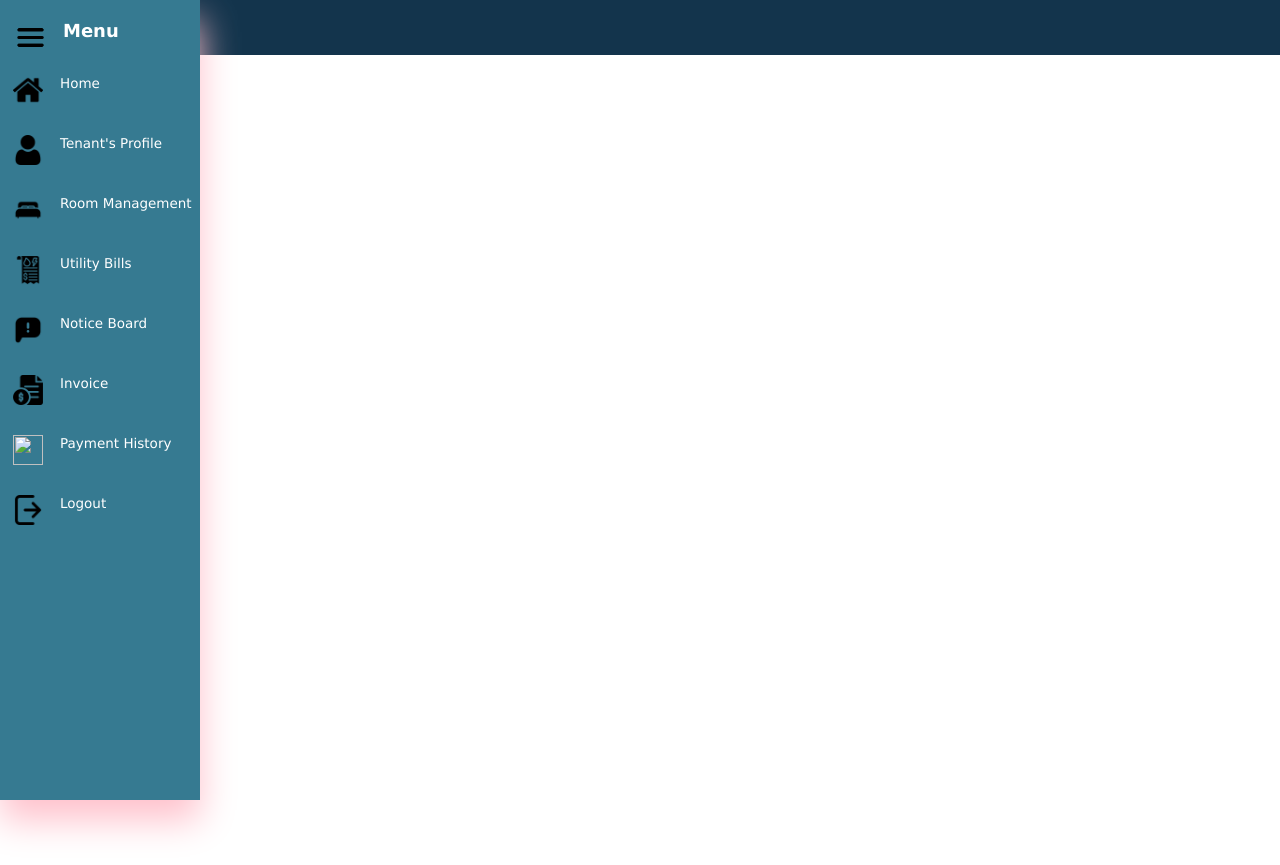
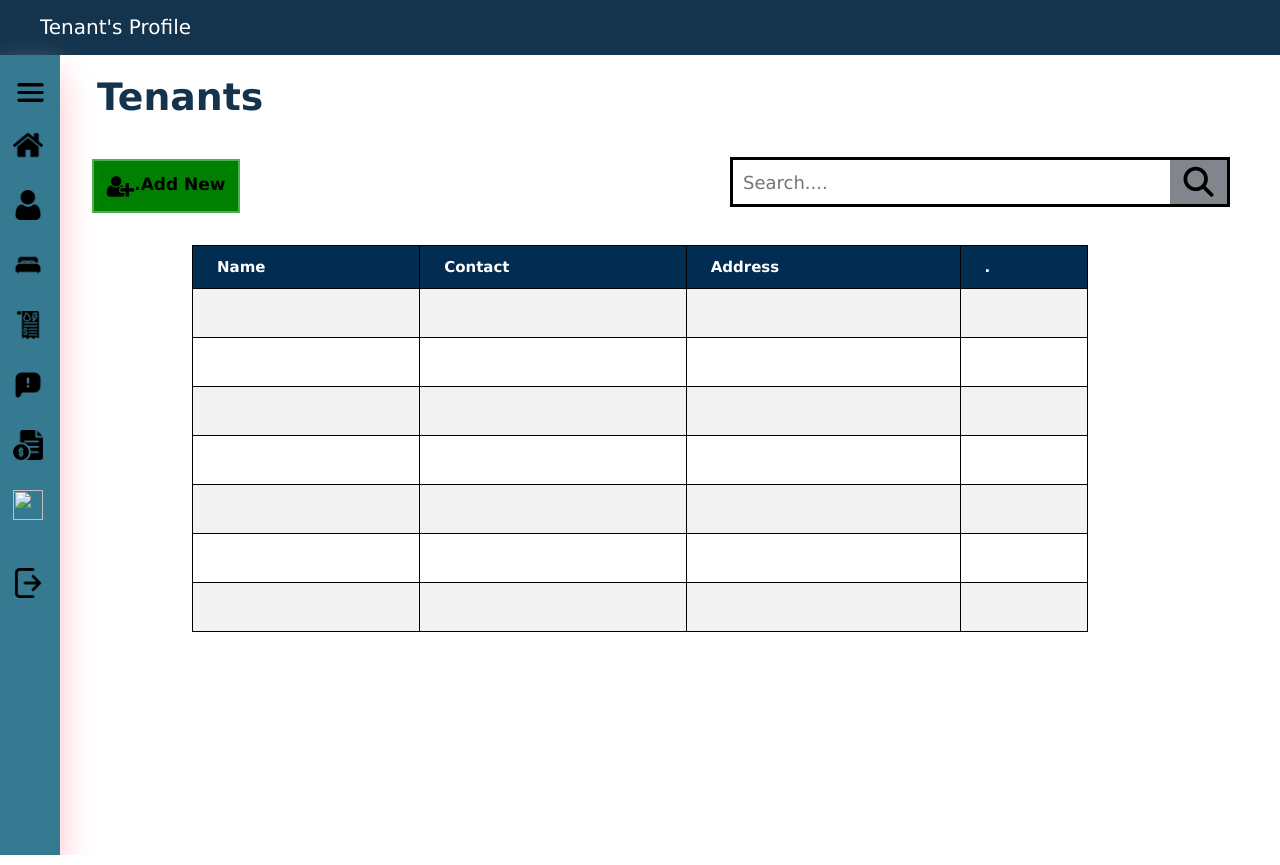
Before and after one commit to chanie55/AMSProject, a PHP site: page /tenantProfile.html in a window 1280 px wide. Run offline with PHP 8.4, Linux system fonts and the light colour scheme; lists and menus that the app fills with data are empty; some libraries are stand-ins or nearby versions.

Commit message:
tenantsupdat

```diff
--- a/css/tenantProfile.css
+++ b/css/tenantProfile.css
@@ -38,6 +38,7 @@ nav {
     overflow: hidden;
     transition: width 0.2s linear;
     box-shadow: 0 20px 35px pink;
+    z-index: 1;
 }
 
 
@@ -98,7 +99,6 @@ a {
 
 .nav-item {
     position: relative;
-    top: 7px;
     margin-left: 0px;
 }
 
@@ -108,7 +108,7 @@ a:hover {
 
 nav:hover{
     width: 200px;
-    transition: all 0.5s ease;
+    display: block;
 }
 
 .logout {
@@ -119,4 +119,124 @@ nav:hover{
 h2 {
     margin-left: 92px;
     margin-top: 20px;
+    color: rgba(19, 52, 76, 1);
+    font-size: 1cm;
+    padding-left:5px ;
 }
+
+.container .input{
+    padding: 2px;
+	border: solid black;
+
+	color: #8b7d77;
+}
+
+.search_wrap{
+	width: 500px;
+	margin: 38px auto;
+    margin-right: 50px;
+    float: right;
+}
+
+.search_wrap .search_box{
+	position: relative;
+	width: 500px;
+	height: 50px;
+}
+
+.search_wrap .search_box .input{
+
+	top: 0;
+	left: 0;
+	width: 100%;
+	height: 100%;
+	padding-left: 10px ;
+    padding-right: 50px;
+	font-size: 18px;
+}
+
+.search_wrap .search_box .btn{
+	position: absolute;
+	top: 0;
+	right: 0;
+	width: 60px;
+	height: 100%;
+    border: solid black;
+    border-left: none;
+	background: #82858b;
+	z-index: 1;
+	cursor: pointer;
+}
+
+.search_wrap .search_box .btn:hover{
+	background:rgb(3, 44, 82);
+}
+
+.search_wrap .search_box .btn.btn_common .fas{
+	position: absolute;
+	top: 50%;
+	left: 50%;
+	transform: translate(-50%,-50%);
+	color: rgb(0, 0, 0);
+	font-size: 30px;
+}
+
+.search_wrap.search_wrap_1 .search_box .btn{
+	right: 0;
+	border-top-right-radius: 3px;
+	border-bottom-right-radius: 3px;
+}
+.button {
+    border: none;
+    color: white;
+    padding: 16px 32px;
+    text-align:center;
+    text-decoration: none;
+    display: inline-block;
+    font-size: 17px;
+    font-style: unset;
+    font-weight: bold;
+    margin-left: 92px;
+    margin-top: 40px;
+    transition-duration: 0.4s;
+    cursor: pointer;
+  }
+
+  .button1 {
+    padding: 1%;
+    text-align: center;
+    background-color:green;
+    color: black;
+    border: 2px solid #4CAF50;
+  }
+  .button1:hover {
+    background-color: #4CAF50;
+    color: white;
+  }
+#customers {
+    font-family: Arial, Helvetica, sans-serif;
+    border-collapse: collapse;
+    width: 70%;
+    margin:auto;
+  }
+
+  #customers td, #customers th {
+    border: 1px solid rgb(0, 0, 0);
+    padding: 24px;
+    font-size: 15px;
+  }
+
+  #customers tr:nth-child(even){
+    background-color: #f2f2f2;}
+
+  #customers tr:hover {
+    background-color:rgba(54, 122, 145, 1);
+}
+
+  #customers th {
+    padding-top: 12px;
+    padding-bottom: 12px;
+    text-align: left;
+    background-color: rgb(3, 44, 82);
+    color: white;
+}
--- a/tenantProfile.html
+++ b/tenantProfile.html
@@ -1,7 +1,9 @@
 <!DOCTYPE html>
 <html>
     <head>
-        <link rel = "stylesheet" href = "css\aDashboard.css"/>
+        <link rel = "stylesheet" href = "css\tenantProfile.css"/>
+        <script src="https://kit.fontawesome.com/b99e675b6e.js"></script>
+        <link rel="stylesheet" href="https://cdnjs.cloudflare.com/ajax/libs/font-awesome/4.7.0/css/font-awesome.min.css">
     </head>
     <body>
         <header>
@@ -9,7 +11,7 @@
                 Tenant's Profile
             </h3>
         </header>
-
+    <section class="body">
         <nav>
             <ul>
                 <li>
@@ -54,6 +56,36 @@
             </ul>
         </nav>
 
+        <section class ="section-body">
+            <h2>Tenants</h2>
+            <div class="container">
+                <button class="button button1">.Add New<i class="fa fa-user-plus"style="font-size:24px;float:left"></i></button>
+                <div class="search_wrap search_wrap_1">
+                    <div class="search_box">
+                        <input type="text" class="input" placeholder="Search....">
+                        <div class="btn btn_common">
+                            <i class="fas fa-search"></i>
+                        </div>
+                    </div>
+                </div>
+
+                <table id="customers">
+                    <tr>
+                      <th>Name</th>
+                      <th>Contact</th>
+                      <th>Address</th>
+                      <th>   .   </th>
+                    </tr>
+                    <tr><td></td><td></td><td></td><td></td></tr>
+                    <tr><td></td><td></td><td></td><td></td></tr>
+                    <tr><td></td><td></td><td></td><td></td></tr>
+                    <tr><td></td><td></td><td></td><td></td></tr>
+                    <tr><td></td><td></td><td></td><td></td></tr>
+                    <tr><td></td><td></td><td></td><td></td></tr>
+                    <tr><td></td><td></td><td></td><td></td></tr>
+                </table>
+        </section>
+    </section>
         <h2> </h2>
     </body>
 </html>
```
Also changed, not shown: tenantProfile.php (+24 -20 lines).
